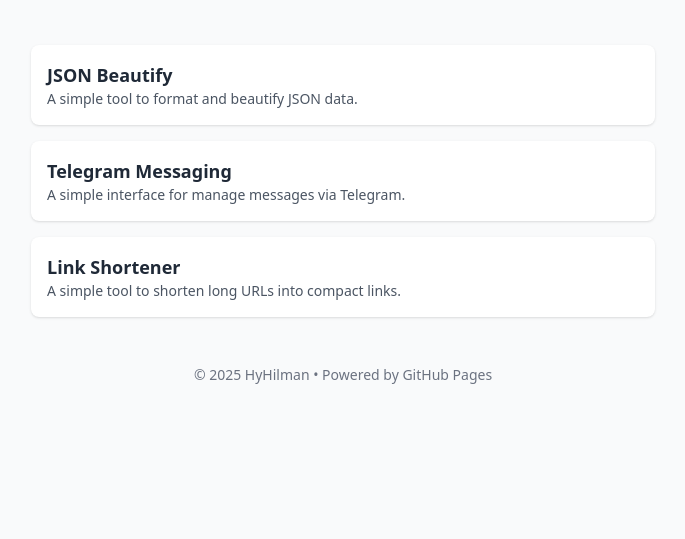
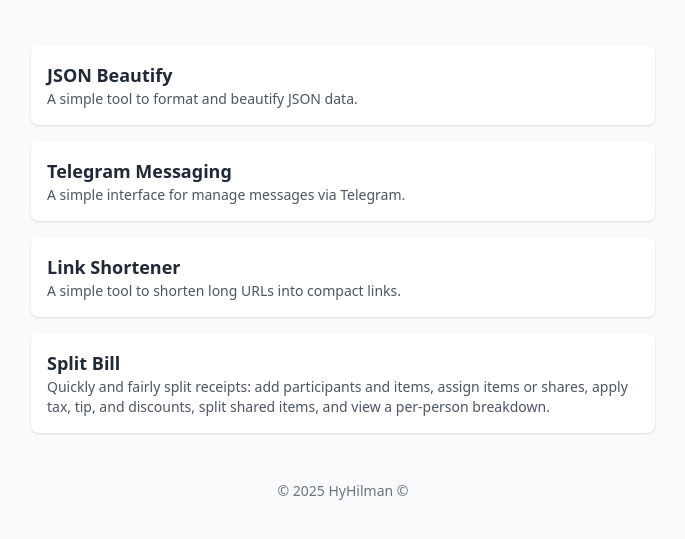
Before and after one commit to hilmanfitriana19/hilmanfitriana19.github.io, a plain HTML site: page index.html in a window 1280 px wide. Shown: the part 119-658 px from the top of the page, without its empty margins (297-982 px from the left). Drawn offline with nearby package versions, Linux system fonts and the light colour scheme.

Commit message:
chore: update content

```diff
--- a/index.html
+++ b/index.html
@@ -35,11 +35,19 @@
             <h2 class="font-semibold text-lg">Link Shortener</h2>
             <p class="text-sm text-gray-600">A simple tool to shorten long URLs into compact links.</p>
           </a>
+        </li>
+        <li>
+          <a href="/split-bill/"
+              class="block p-4 bg-white rounded-lg shadow hover:shadow-md hover:bg-blue-50 transition">
+            <h2 class="font-semibold text-lg">Split Bill</h2>
+            <p class="text-sm text-gray-600">Quickly and fairly split receipts: add participants and items, assign items or shares, apply tax, tip, and discounts, split shared items, and view a per-person breakdown.</p>
+          </a>
+        </li>
       </ul>
     </main>
 
     <footer class="mt-12 text-center text-sm text-gray-500">
-      © 2025 HyHilman • Powered by GitHub Pages
+      © 2025 HyHilman ©
     </footer>
   </div>
 </body>
```
